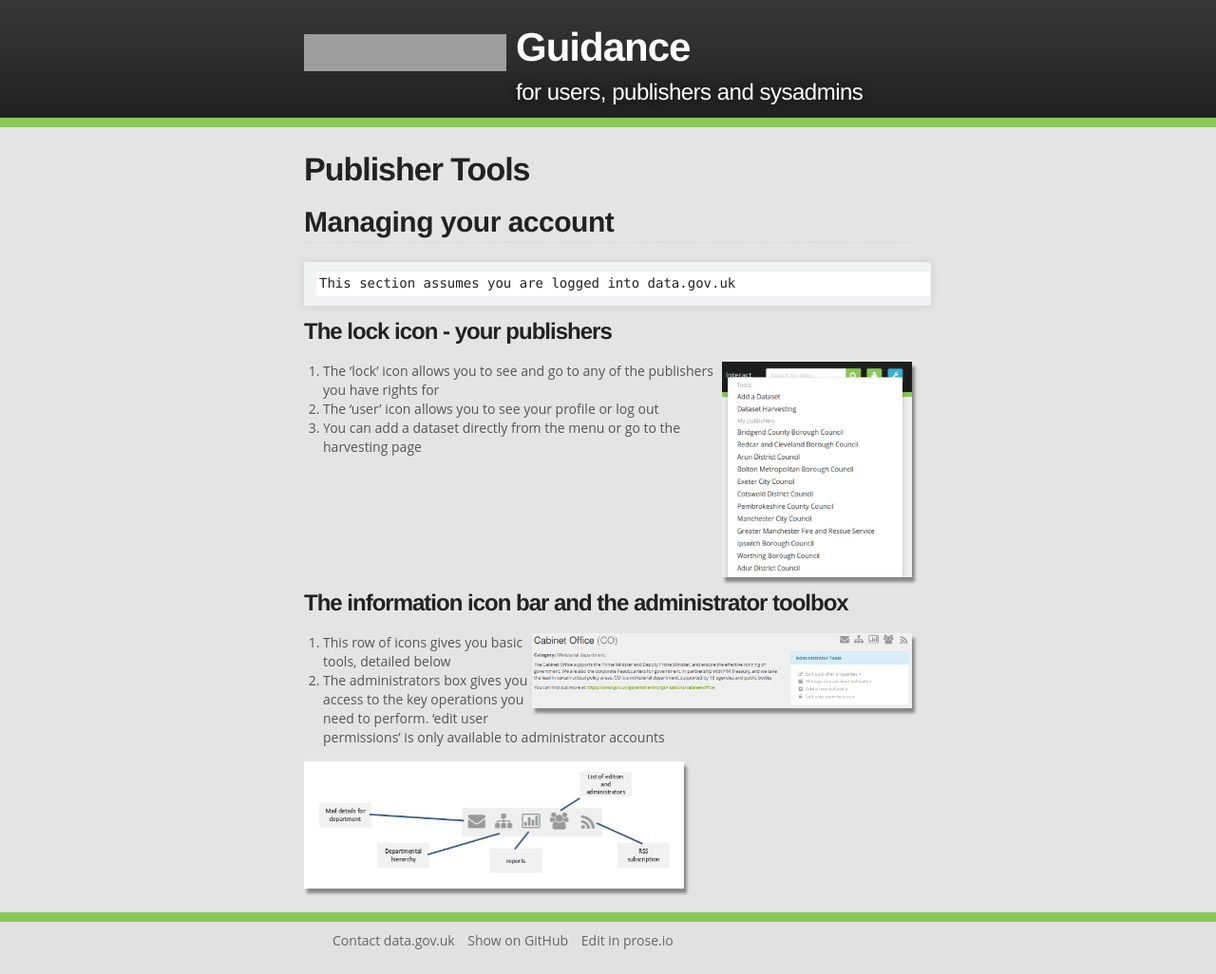
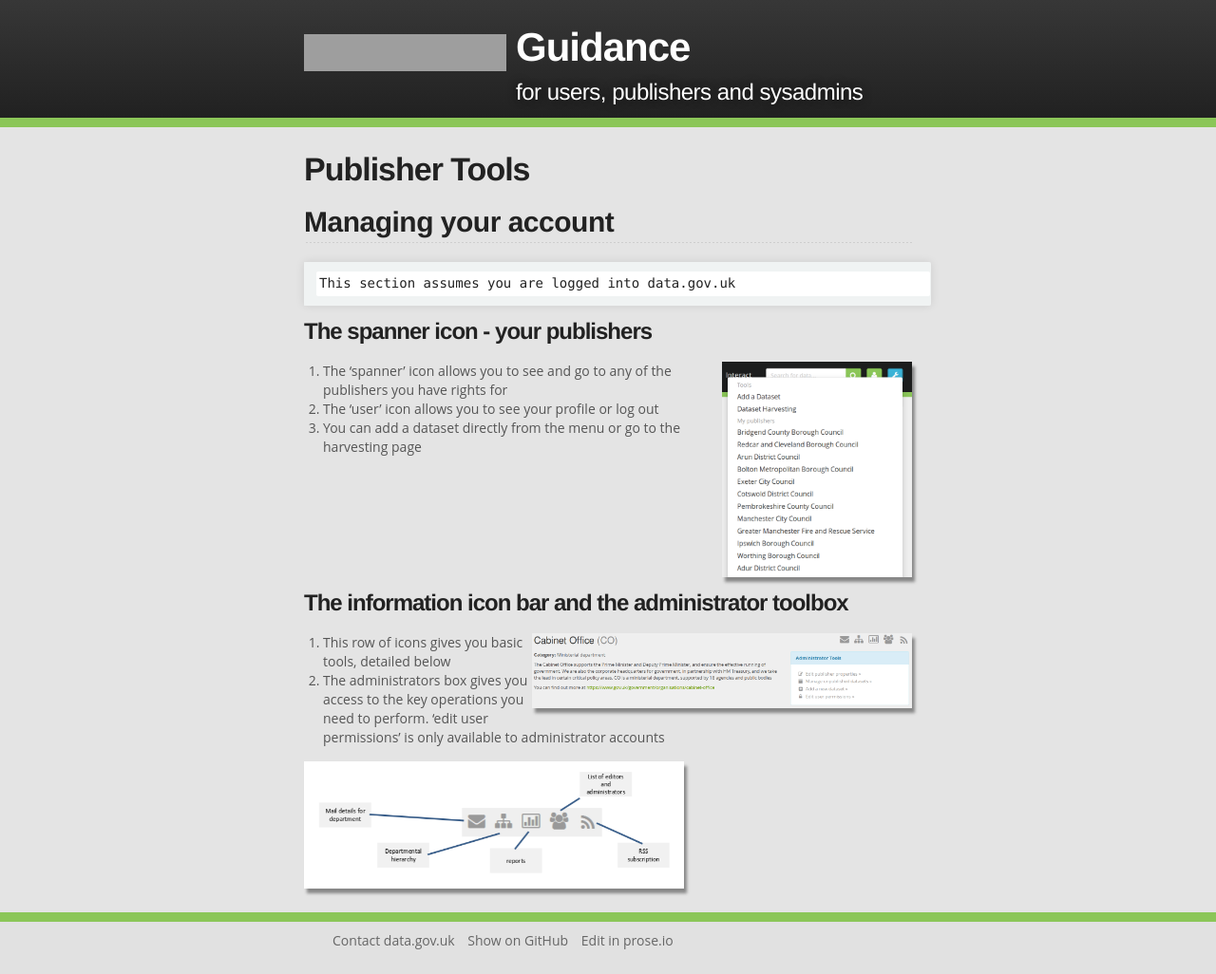
Before and after one commit to datagovuk/guidance, a Jekyll site: the page built from publisher_tools.md, in a window 1280 px wide. Shown: the whole page at 95% size. Built offline with Jekyll 4.4.1, drawn with Linux system fonts in a browser that asks for light colours; grey boxes are pictures that could not be loaded.

Commit message:
Update sections after feedback

````diff
--- a/publisher_tools.md
+++ b/publisher_tools.md
@@ -9,11 +9,11 @@
 This section assumes you are logged into data.gov.uk
 ```
 
-### The lock icon - your publishers
+### The spanner icon - your publishers
 
 <img src="images/spanner-menu.png" style="float: right; width: 200px;">
 
-1. The ‘lock’ icon allows you to see and go to any of the publishers you have rights for
+1. The ‘spanner’ icon allows you to see and go to any of the publishers you have rights for
 2. The ‘user’ icon allows you to see your profile or log out
 3. You can add a dataset directly from the menu or go to the harvesting page
 
````
Also changed, not shown: publisher_faq.md (+3 -1 lines).
